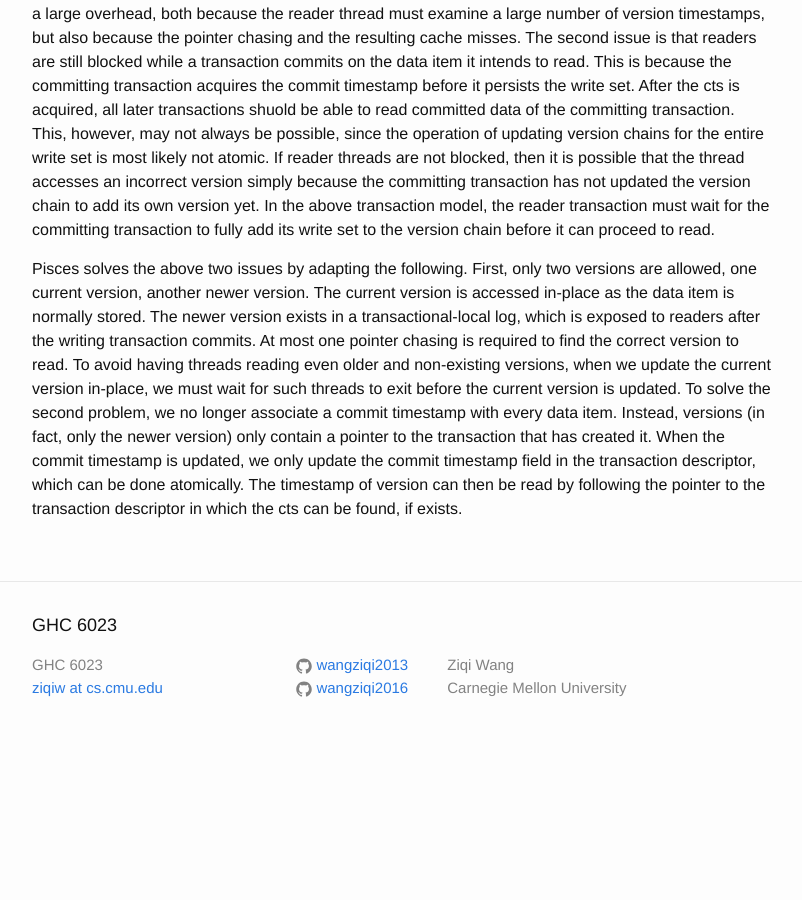
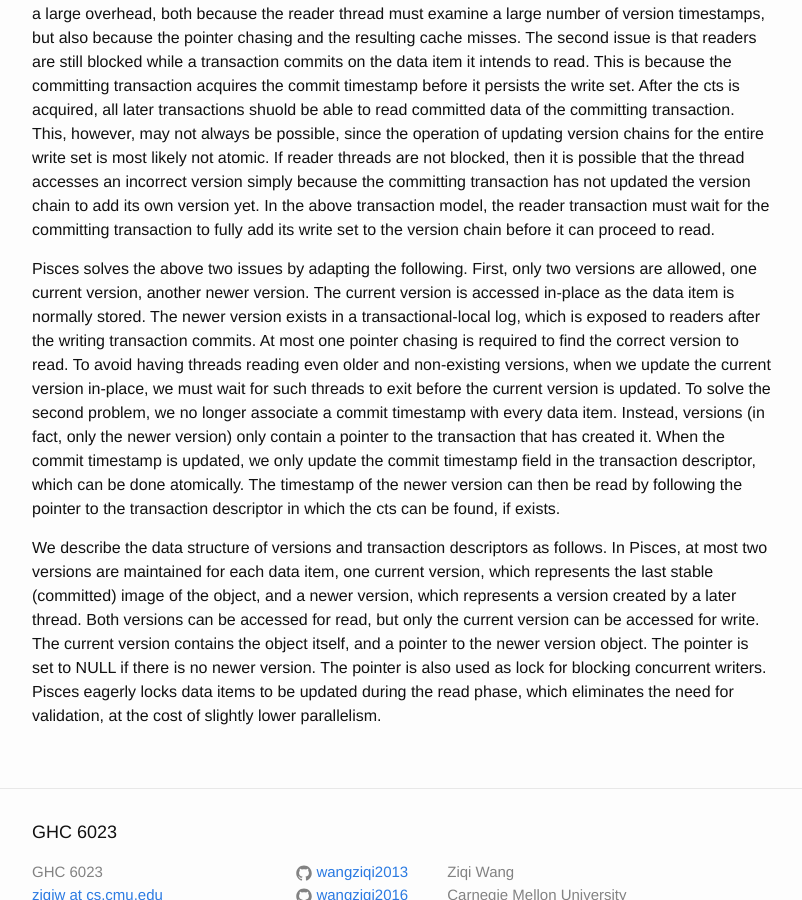
Before and after one commit to wangziqi2013/wangziqi2013.github.io, a Jekyll site: the page built from _posts/2020-02-02-pisces.markdown, in a window 1280 px wide and 900 px high, scrolled down 1336 px. Shown: the whole window, without its empty margins (238-1040 px from the left). Built offline with Jekyll 4.4.1, drawn with Linux system fonts in a browser that asks for light colours; before the commit the page ends 2095 px from its top, so only the background shows below that.

Commit message:
Adding ds

```diff
--- a/_posts/2020-02-02-pisces.markdown
+++ b/_posts/2020-02-02-pisces.markdown
@@ -63,4 +63,13 @@ when we update the current version in-place, we must wait for such threads to ex
 To solve the second problem, we no longer associate a commit timestamp with every data item. Instead, versions (in fact,
 only the newer version) only contain a pointer to the transaction that has created it. When the commit timestamp is updated,
 we only update the commit timestamp field in the transaction descriptor, which can be done atomically. The timestamp of
-version can then be read by following the pointer to the transaction descriptor in which the cts can be found, if exists.
+the newer version can then be read by following the pointer to the transaction descriptor in which the cts can be found,
+if exists.
+
+We describe the data structure of versions and transaction descriptors as follows. In Pisces, at most two versions are
+maintained for each data item, one current version, which represents the last stable (committed) image of the object, and
+a newer version, which represents a version created by a later thread. Both versions can be accessed for read, but only
+the current version can be accessed for write. The current version contains the object itself, and a pointer to the newer
+version object. The pointer is set to NULL if there is no newer version. The pointer is also used as lock for blocking
+concurrent writers. Pisces eagerly locks data items to be updated during the read phase, which eliminates the need for
+validation, at the cost of slightly lower parallelism.
```
